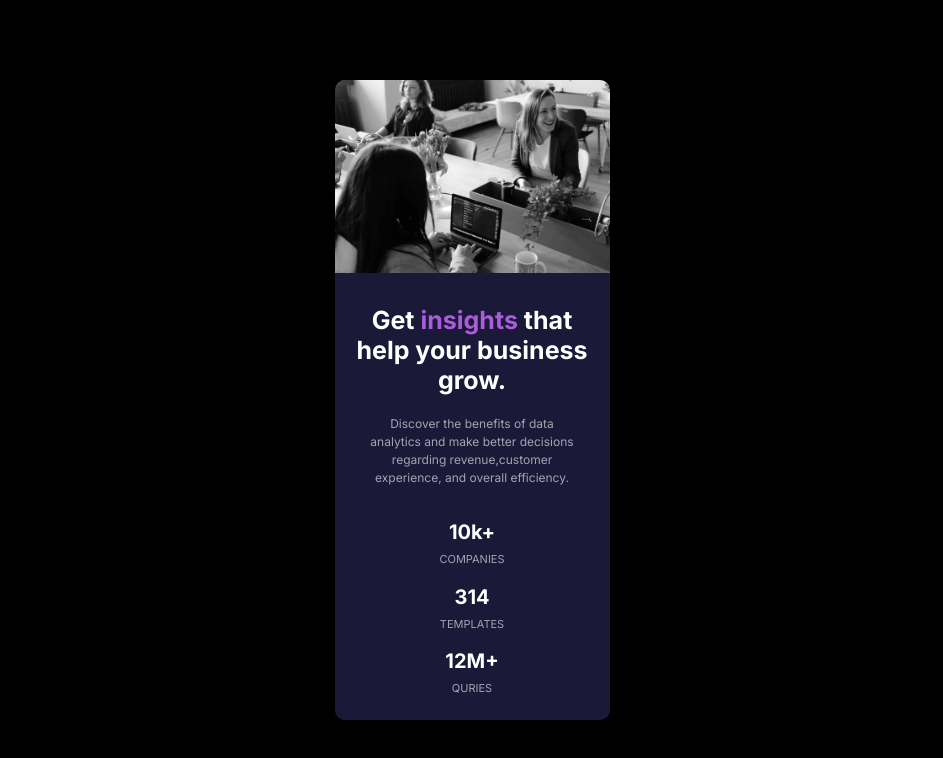
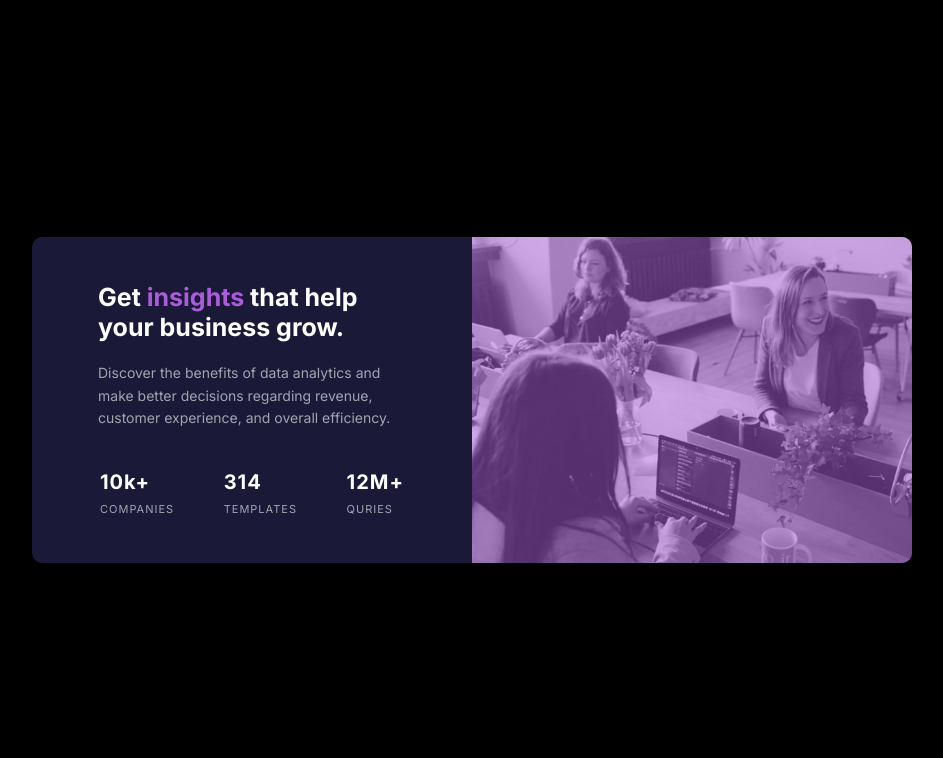
Before and after one commit to edber455/-stats-preview-card-component, a plain HTML site: page index.html in a window 1280 px wide. Shown: the whole page, without its empty margins (168-1111 px from the left). Drawn offline with Linux system fonts and the light colour scheme.

Commit message:
modified index.css and index.html

```diff
--- a/index.css
+++ b/index.css
@@ -27,14 +27,44 @@ body {
   justify-content: center;
   align-content: center;
   grid-template-rows: 35% 1fr;
+
+  row-gap: 30px;
+}
+
+.right {
+  position: relative;
+}
+
+.right::after {
+  content: "";
+  position: absolute;
+  width: 100%;
+  height: 100%;
+  top: 0;
+  left: 0;
+  z-index: 10;
+  background-color: hsla(277, 64%, 61%, 0.5);
+}
+
+.left {
+  display: grid;
+  padding-inline: 15px;
+  row-gap: 30px;
+}
+
+.left-top {
+  display: grid;
+  row-gap: 15px;
 }
 
 img {
   width: 100%;
-  height: auto;
+  height: 100%;
+  object-fit: cover;
+  object-position: center;
 }
+
 h1 {
-  padding: 10px 10px;
   font-size: 25px;
   font-weight: 600;
   text-align: center;
@@ -45,29 +75,32 @@ p {
   font-weight: 400;
   line-height: 1.5;
   padding: 2px 2px;
+  letter-spacing: 1px;
 }
 
 h2 {
-  padding: 10px 29px 23px 29px;
+  text-align: center;
+  font-size: 14px;
   color: hsla(0, 0%, 100%, 0.6);
-  font-size: 12px;
   font-weight: 400;
-  line-height: 1.5;
-  text-align: center;
+  line-height: 1.6;
+}
+
+.quantity {
+  display: grid;
+  row-gap: 20px;
+  margin-bottom: 40px;
 }
 
 .quantitiy-companies {
-  padding: 5px 0;
   text-align: center;
 }
 
 .quantitiy-templates {
-  padding: 5px 0;
   text-align: center;
 }
 
 .quantitiy-queries {
-  padding: 5px 0 30px 0;
   text-align: center;
 }
 
@@ -81,8 +114,53 @@ h2 {
   font-weight: 700;
 }
 
-/* !!! delete  */
+@media only screen and (min-width: 600px) {
+  .card {
+    display: grid;
+    grid-template-columns: 1fr 1fr;
+    grid-template-rows: 1fr;
+    max-width: 880px;
+  }
 
-/* .left {
-    text-align: center;
-  } */
+  .left-top {
+    padding-top: 40px;
+  }
+
+  .left-top > * {
+    text-align: left;
+  }
+
+  .quantity > * {
+    text-align: left;
+  }
+
+  .right {
+    grid-column: 2 / 3;
+  }
+
+  .left {
+    grid-column: 1 / 2;
+    display: grid;
+    grid-template-rows: 1fr 30%;
+    padding: 0 66px;
+  }
+
+  .right,
+  .left {
+    grid-row: 1 / -1;
+  }
+
+  .quantity {
+    display: grid;
+    grid-template-columns: min-content 1fr min-content;
+    justify-content: start;
+    justify-items: center;
+  }
+
+  .left-top {
+    display: grid;
+    justify-content: center;
+    align-content: center;
+    row-gap: 20px;
+  }
+}
```
Also changed, not shown: index.html (+1 -1 lines).
